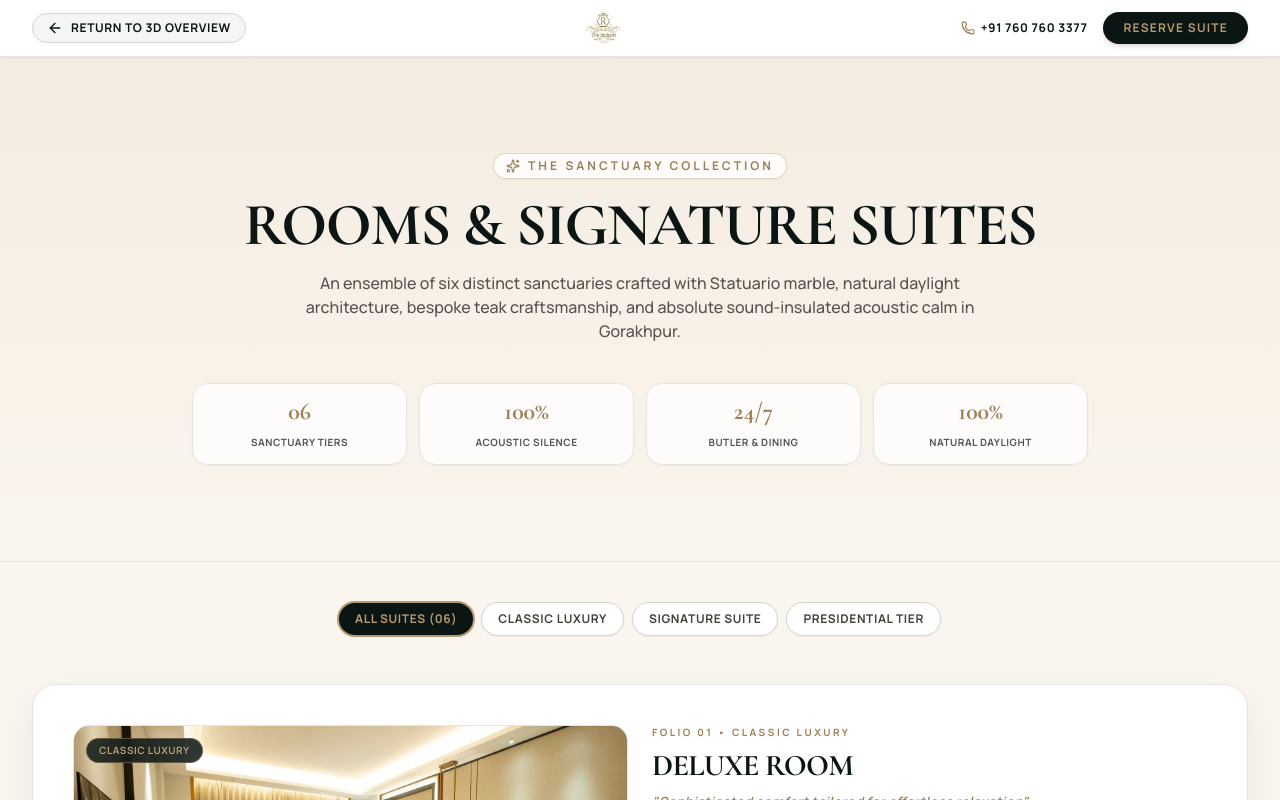
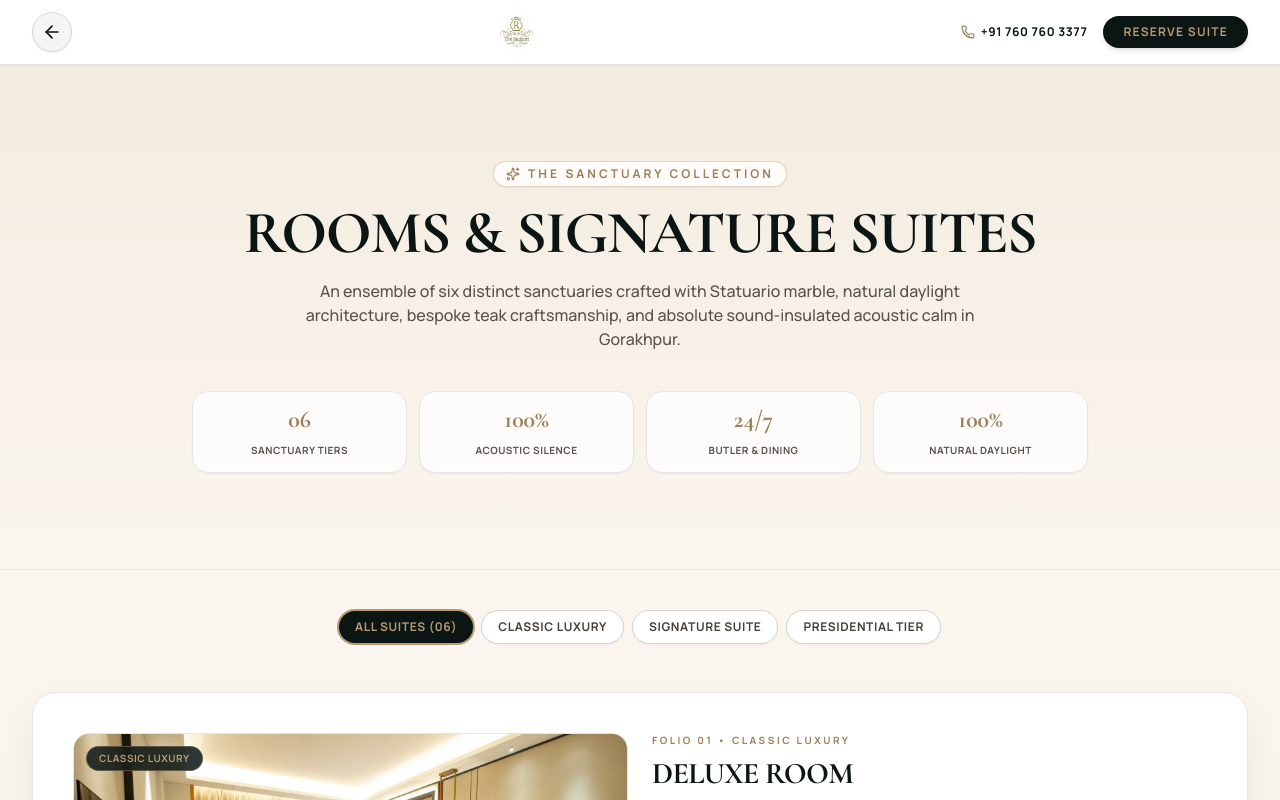
Before and after one commit to shabahatvardha-cmd/Radiant-Resort, a React (Vite) app: page /rooms in a window 1280 px wide. Shown: the top 800 px of the page. Built offline with nearby package versions, Linux system fonts and the light colour scheme.

Commit message:
style: replace Return to 3D Overview text with simple clean back arrow icon

```diff
--- a/src/pages/DiningPage.jsx
+++ b/src/pages/DiningPage.jsx
@@ -144,10 +144,10 @@ export default function DiningPage({ onOpenBooking }) {
           <Link
             to="/"
             onClick={() => playClickSound()}
-            className="inline-flex items-center gap-2 px-3.5 py-1.5 rounded-full bg-black/60 hover:bg-gold hover:text-forest-950 text-gold font-sans font-black text-xs uppercase tracking-wider transition-all border border-gold/40"
+            aria-label="Back"
+            className="w-9 h-9 sm:w-10 sm:h-10 rounded-full bg-black/60 hover:bg-gold hover:text-forest-950 text-gold flex items-center justify-center transition-all border border-gold/40 shadow-sm hover:scale-105"
           >
-            <ArrowLeft className="w-4 h-4" />
-            <span>Return to 3D Overview</span>
+            <ArrowLeft className="w-5 h-5" />
           </Link>
 
           <Link to="/" className="flex flex-col items-center select-none">
@@ -417,7 +417,7 @@ export default function DiningPage({ onOpenBooking }) {
 
           <div className="flex flex-wrap items-center gap-4 text-xs font-sans font-black uppercase tracking-wider">
             <Link to="/" className="text-stone-300 hover:text-gold transition-colors">
-              3D Overview
+              Home
             </Link>
             <Link to="/rooms" className="text-stone-300 hover:text-gold transition-colors">
               Rooms & Suites
--- a/src/pages/MalibuPage.jsx
+++ b/src/pages/MalibuPage.jsx
@@ -119,10 +119,10 @@ export default function MalibuPage({ onOpenBooking }) {
           <Link
             to="/"
             onClick={() => playClickSound()}
-            className="inline-flex items-center gap-2 px-3.5 py-1.5 rounded-full bg-black/60 hover:bg-gold hover:text-forest-950 text-gold font-sans font-black text-xs uppercase tracking-wider transition-all border border-gold/40"
+            aria-label="Back"
+            className="w-9 h-9 sm:w-10 sm:h-10 rounded-full bg-black/60 hover:bg-gold hover:text-forest-950 text-gold flex items-center justify-center transition-all border border-gold/40 shadow-sm hover:scale-105"
           >
-            <ArrowLeft className="w-4 h-4" />
-            <span>Return to 3D Overview</span>
+            <ArrowLeft className="w-5 h-5" />
           </Link>
 
           <Link to="/" className="flex flex-col items-center select-none">
@@ -363,7 +363,7 @@ export default function MalibuPage({ onOpenBooking }) {
 
           <div className="flex flex-wrap items-center gap-4 text-xs font-sans font-black uppercase tracking-wider">
             <Link to="/" className="text-stone-300 hover:text-gold transition-colors">
-              3D Overview
+              Home
             </Link>
             <Link to="/rooms" className="text-stone-300 hover:text-gold transition-colors">
               Rooms & Suites
--- a/src/pages/RoomsSuitesPage.jsx
+++ b/src/pages/RoomsSuitesPage.jsx
@@ -53,10 +53,10 @@ export default function RoomsSuitesPage({ onOpenBooking }) {
           <Link
             to="/"
             onClick={() => playClickSound()}
-            className="inline-flex items-center gap-2 px-3.5 py-1.5 rounded-full bg-stone-100 hover:bg-gold hover:text-forest-950 text-forest-950 font-sans font-black text-xs uppercase tracking-wider transition-all border border-stone-300"
+            aria-label="Back"
+            className="w-9 h-9 sm:w-10 sm:h-10 rounded-full bg-stone-100 hover:bg-gold hover:text-forest-950 text-forest-950 flex items-center justify-center transition-all border border-stone-300 shadow-sm hover:scale-105"
           >
-            <ArrowLeft className="w-4 h-4" />
-            <span>Return to 3D Overview</span>
+            <ArrowLeft className="w-5 h-5" />
           </Link>
 
           <Link to="/" className="flex flex-col items-center select-none">
@@ -344,7 +344,7 @@ export default function RoomsSuitesPage({ onOpenBooking }) {
 
           <div className="flex flex-wrap items-center gap-4 text-xs font-sans font-black uppercase tracking-wider">
             <Link to="/" className="text-stone-300 hover:text-gold transition-colors">
-              3D Overview
+              Home
             </Link>
             <Link to="/malibu" className="text-stone-300 hover:text-gold transition-colors">
               Malibu Rooftop
--- a/src/pages/WellnessSpaPage.jsx
+++ b/src/pages/WellnessSpaPage.jsx
@@ -107,10 +107,10 @@ export default function WellnessSpaPage({ onOpenBooking }) {
           <Link
             to="/"
             onClick={() => playClickSound()}
-            className="inline-flex items-center gap-2 px-3.5 py-1.5 rounded-full bg-stone-100 hover:bg-gold hover:text-forest-950 text-forest-950 font-sans font-black text-xs uppercase tracking-wider transition-all border border-stone-300"
+            aria-label="Back"
+            className="w-9 h-9 sm:w-10 sm:h-10 rounded-full bg-stone-100 hover:bg-gold hover:text-forest-950 text-forest-950 flex items-center justify-center transition-all border border-stone-300 shadow-sm hover:scale-105"
           >
-            <ArrowLeft className="w-4 h-4" />
-            <span>Return to 3D Overview</span>
+            <ArrowLeft className="w-5 h-5" />
           </Link>
 
           <Link to="/" className="flex flex-col items-center select-none">
@@ -360,7 +360,7 @@ export default function WellnessSpaPage({ onOpenBooking }) {
 
           <div className="flex flex-wrap items-center gap-4 text-xs font-sans font-black uppercase tracking-wider">
             <Link to="/" className="text-stone-300 hover:text-gold transition-colors">
-              3D Overview
+              Home
             </Link>
             <Link to="/rooms" className="text-stone-300 hover:text-gold transition-colors">
               Rooms & Suites
```
